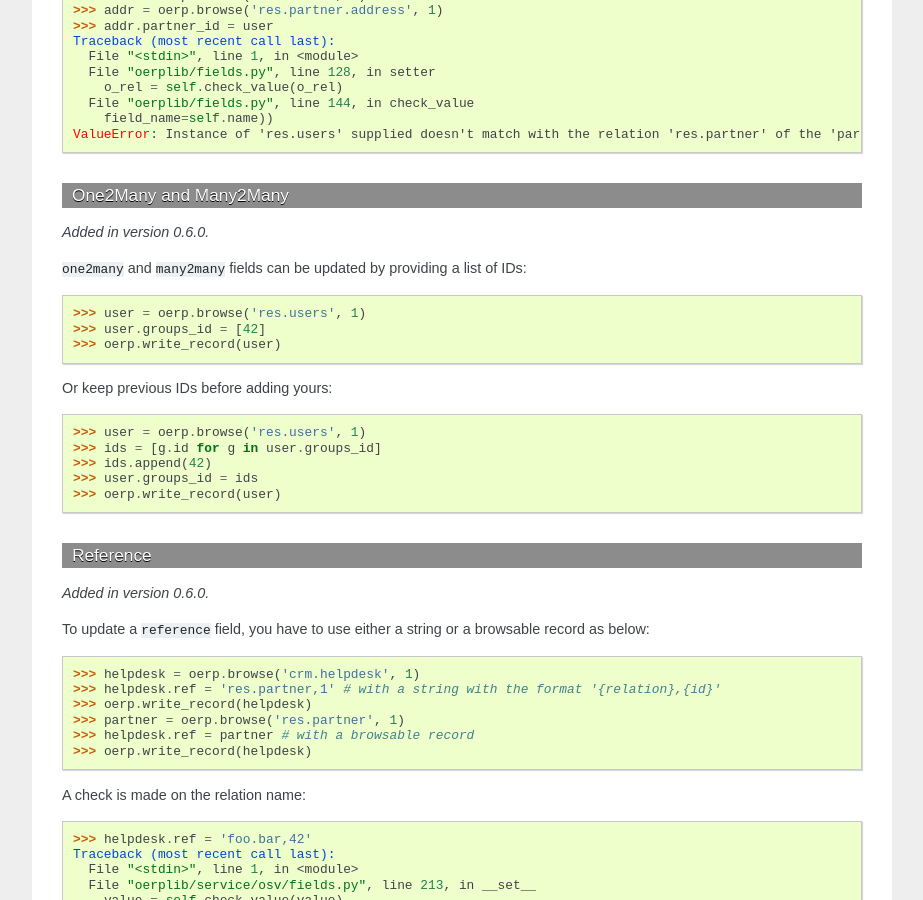
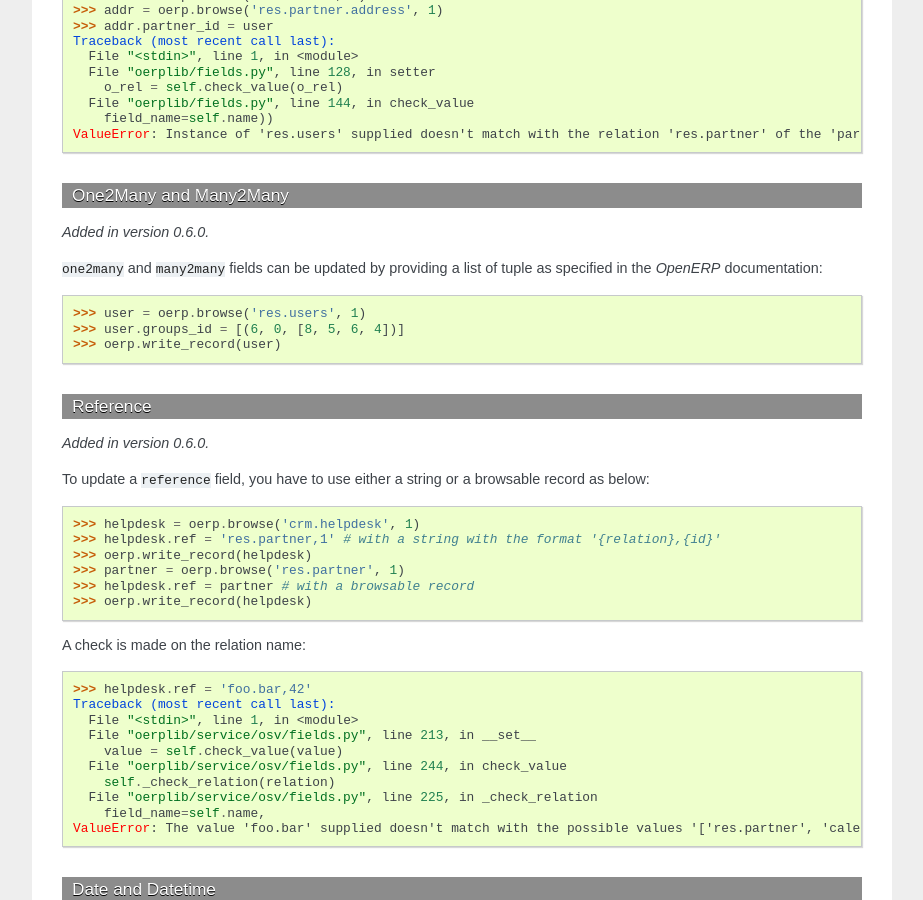
Before and after one commit to osiell/oerplib, a Sphinx documentation site: the page built from doc/source/tutorials.rst, in a window 1280 px wide and 900 px high, scrolled down 3424 px. Shown: the whole window, without its empty margins (198-1121 px from the left). Built offline with Sphinx 7.4.7, drawn with Linux system fonts in a browser that asks for light colours.

Commit message:
Fix the support for write operation on 'one2many' and 'many2many' fields from browse records (with the 'OERP.write_record' method) + Unit tests updated + Documentation updated.

```diff
--- a/doc/source/tutorials.rst
+++ b/doc/source/tutorials.rst
@@ -217,18 +217,10 @@
 .. versionadded:: 0.6.0
 
 ``one2many`` and ``many2many`` fields can be updated by providing
-a list of IDs::
+a list of tuple as specified in the `OpenERP` documentation::
 
     >>> user = oerp.browse('res.users', 1)
-    >>> user.groups_id = [42]
-    >>> oerp.write_record(user)
-
-Or keep previous IDs before adding yours::
-
-    >>> user = oerp.browse('res.users', 1)
-    >>> ids = [g.id for g in user.groups_id]
-    >>> ids.append(42)
-    >>> user.groups_id = ids
+    >>> user.groups_id = [(6, 0, [8, 5, 6, 4])]
     >>> oerp.write_record(user)
 
 Reference
```
Also changed, not shown: 2 other files.
